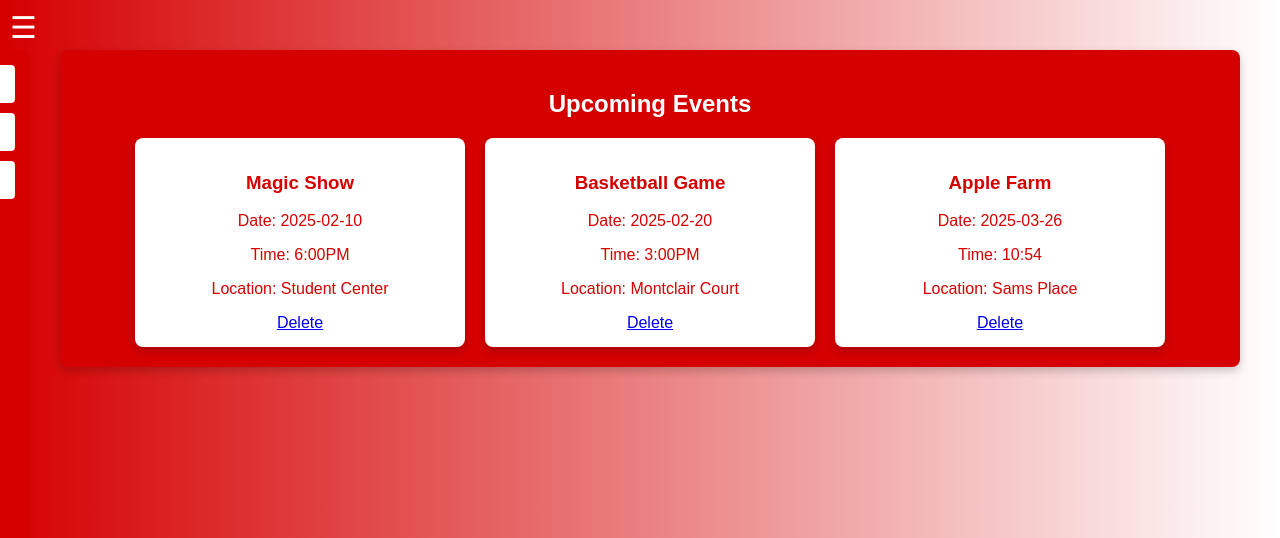
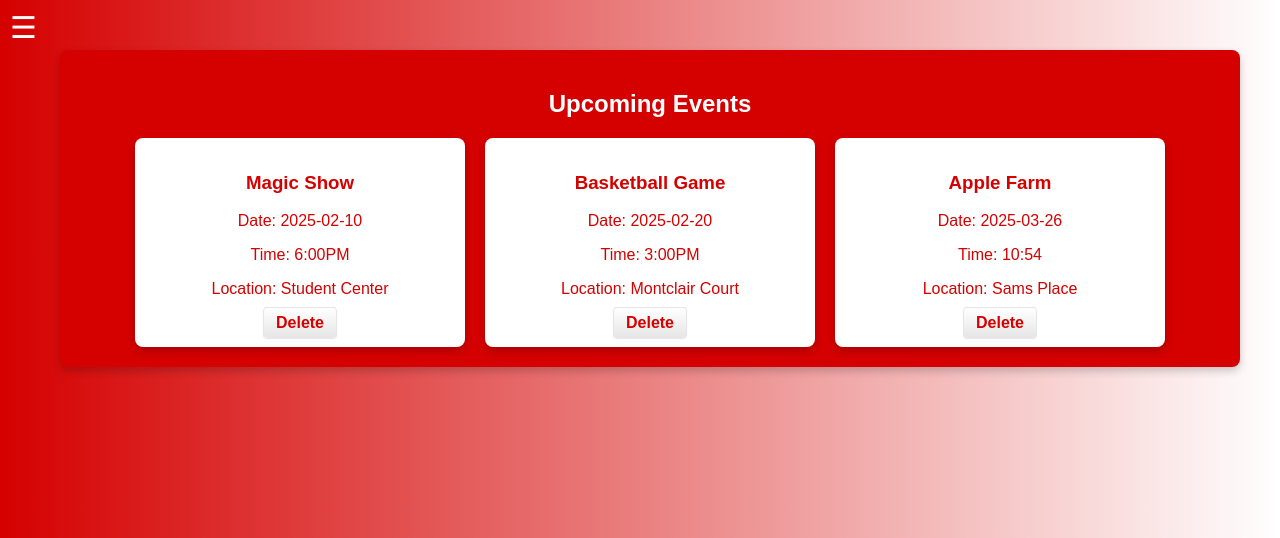
Before and after one commit to dwhitaker125/Event-Planner, a Flask app: page /events in a window 1280 px wide. Shown: the top 538 px of the page. Run offline with Flask 3, Linux system fonts and the light colour scheme; a user stored in the database is signed in; data comes from the database, SQL or seed files in the repository.

Commit message:
Updated aesthetics

```diff
--- a/Event-Planner-main/templates/view_events.html
+++ b/Event-Planner-main/templates/view_events.html
@@ -21,12 +21,13 @@
             max-width: 1200px;
         }
         .sidebar {
+            box-sizing: border-box;
             background-color: #d50000;
             padding: 15px;
             border-radius: 8px;
             height: 100vh;
             position: fixed;
-            left: -220px;
+            left: -240px;
             top: 50px;
             width: 220px;
             transition: left 0.3s;
@@ -90,10 +91,27 @@
             border-radius: 5px;
             width: 90%;
         }
+        .delete-button{
+            text-decoration: none;
+            background: linear-gradient(to bottom, #ffffff, #e6e6e6);
+            color: #d50000;
+            font-weight: bold;
+            cursor: pointer;
+            padding: 6px 12px;
+            border: 1px solid #e6e6e6;
+            border-radius: 4px;
+            box-shadow: 0 1px 1px rgba(0, 0, 0, 0.1);
+            transition: background 0.2s, color 0.2s, border-color 0.2s;
+        }
+        .delete-button:hover {
+            background-color: #b30000;
+            color: #fff;
+            background-image: none;
+            border-color: #b30000;
+        }
     </style>
 </head>
 <body>
-  <body>
     <div class="container">
         <div class="menu-icon" onclick="toggleSidebar()">☰</div>
         <div class="sidebar" id="sidebar">
@@ -132,7 +150,7 @@
             const mainContent = document.getElementById('mainContent');
             if (sidebar.style.left === "0px") {
                 sidebar.style.left = "-220px";
-                mainContent.style.marginLeft = "20px";
+                mainContent.style.marginLeft = "0px";
             } else {
                 sidebar.style.left = "0px";
                 mainContent.style.marginLeft = "220px";
```
Also changed, not shown: Event-Planner-main/templates/create_eventpage.html (+10 -2 lines).
